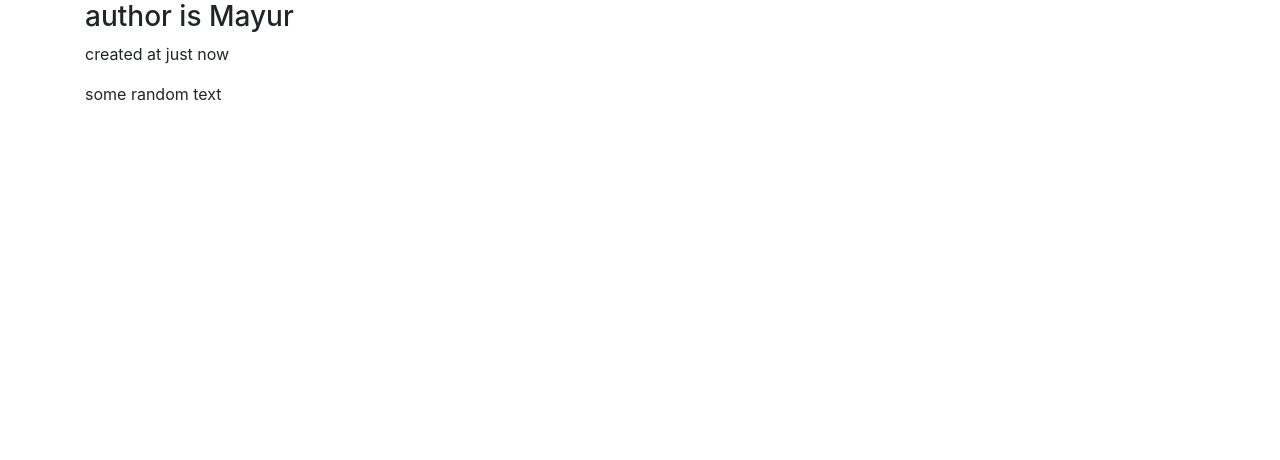
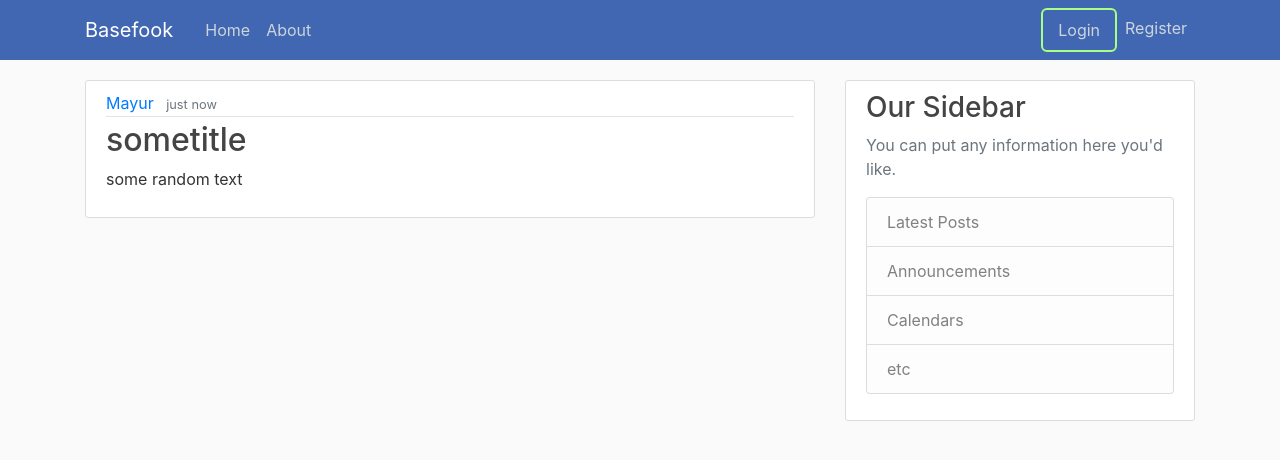
Before and after one commit to mayursamnani36/bacefook, a Django app: page / in a window 1280 px wide. Shown: the top 460 px of the page. Run offline with Django 3.2, Linux system fonts and the light colour scheme; some libraries are stand-ins or nearby versions.

Commit message:
designed layout

```diff
--- /dev/null
+++ b/blog/static/blog/main.css
@@ -0,0 +1,91 @@
+body {
+  background: #fafafa;
+  color: #333333;
+  margin-top: 5rem;
+}
+
+h1, h2, h3, h4, h5, h6 {
+  color: #444444;
+}
+
+ul {
+  margin: 0;
+}
+
+.bg-steel {
+  background-color: #5f788a;
+}
+
+.site-header .navbar-nav .nav-link {
+  color: #cbd5db;
+}
+
+.site-header .navbar-nav .nav-link:hover {
+  color: #ffffff;
+}
+
+.site-header .navbar-nav .nav-link.active {
+  font-weight: 500;
+}
+
+.content-section {
+  background: #ffffff;
+  padding: 10px 20px;
+  border: 1px solid #dddddd;
+  border-radius: 3px;
+  margin-bottom: 20px;
+}
+
+.article-title {
+  color: #444444;
+}
+
+a.article-title:hover {
+  color: #428bca;
+  text-decoration: none;
+}
+
+.article-content {
+  white-space: pre-line;
+}
+
+.article-img {
+  height: 65px;
+  width: 65px;
+  margin-right: 16px;
+}
+
+.article-metadata {
+  padding-bottom: 1px;
+  margin-bottom: 4px;
+  border-bottom: 1px solid #e3e3e3
+}
+
+.article-metadata a:hover {
+  color: #333;
+  text-decoration: none;
+}
+
+.article-svg {
+  width: 25px;
+  height: 25px;
+  vertical-align: middle;
+}
+
+.account-img {
+  height: 125px;
+  width: 125px;
+  margin-right: 20px;
+  margin-bottom: 16px;
+}
+
+.account-heading {
+  font-size: 2.5rem;
+}
+
+#login{
+  padding-right: 15px;
+  padding-left: 15px;
+  border: solid 2px #a7ff83;
+  border-radius: 6px  ;
+}
--- a/blog/templates/blog/base.html
+++ b/blog/templates/blog/base.html
@@ -1,3 +1,4 @@
+{% load static %}
 <!DOCTYPE html>
 <html lang="en">
 <head>
@@ -7,10 +8,50 @@
 
     <!-- Bootstrap CSS -->
     <link rel="stylesheet" href="https://stackpath.bootstrapcdn.com/bootstrap/4.4.1/css/bootstrap.min.css" integrity="sha384-Vkoo8x4CGsO3+Hhxv8T/Q5PaXtkKtu6ug5TOeNV6gBiFeWPGFN9MuhOf23Q9Ifjh" crossorigin="anonymous">
-
+    <link rel="stylesheet" href="{% static "blog/main.css" %}">
 </head>
 <body>
-    <div class="container">{% block content %}{% endblock content %}</div>
+    <header class="site-header">
+      <nav class="navbar navbar-expand-md navbar-dark fixed-top" style="background-color: #4267b2">
+        <div class="container">
+          <a class="navbar-brand mr-4" href="{% url 'blog-home' %}">Basefook</a>
+          <button class="navbar-toggler" type="button" data-toggle="collapse" data-target="#navbarToggle" aria-controls="navbarToggle" aria-expanded="false" aria-label="Toggle navigation">
+          <span class="navbar-toggler-icon"></span>
+          </button>
+          <div class="collapse navbar-collapse" id="navbarToggle">
+            <div class="navbar-nav mr-auto">
+              <a class="nav-item nav-link" href="{% url 'blog-home' %}">Home</a>
+              <a class="nav-item nav-link" href="{% url 'blog-about' %}">About</a>
+            </div>
+            <!-- Navbar Right Side -->
+            <div class="navbar-nav">
+              <a class="nav-item nav-link" id="login" href="#">Login</a>
+              <a class="nav-item nav-link" href="#">Register</a>
+            </div>
+          </div>
+        </div>
+      </nav>
+</header>
+    <main role="main" class="container">
+      <div class="row">
+        <div class="col-md-8">
+          {% block content %}{% endblock %}
+        </div>
+        <div class="col-md-4">
+          <div class="content-section">
+            <h3>Our Sidebar</h3>
+            <p class='text-muted'>You can put any information here you'd like.
+              <ul class="list-group">
+                <li class="list-group-item list-group-item-light">Latest Posts</li>
+                <li class="list-group-item list-group-item-light">Announcements</li>
+                <li class="list-group-item list-group-item-light">Calendars</li>
+                <li class="list-group-item list-group-item-light">etc</li>
+              </ul>
+            </p>
+          </div>
+        </div>
+      </div>
+</main>
     <!-- Optional JavaScript -->
     <!-- jQuery first, then Popper.js, then Bootstrap JS -->
     <script src="https://code.jquery.com/jquery-3.4.1.slim.min.js" integrity="sha384-J6qa4849blE2+poT4WnyKhv5vZF5SrPo0iEjwBvKU7imGFAV0wwj1yYfoRSJoZ+n" crossorigin="anonymous"></script>
--- a/blog/templates/blog/home.html
+++ b/blog/templates/blog/home.html
@@ -3,9 +3,16 @@
 <body>
     {% block content %}
         {% for post in posts %}
-            <h3>author is {{ post.author }}</h3>
-            <p>created at {{ post.created_at }}</p>
-            <p>{{ post.content }}</p>
+            <article class="media content-section">
+              <div class="media-body">
+                <div class="article-metadata">
+                  <a class="mr-2" href="#">{{ post.author }}</a>
+                  <small class="text-muted">{{ post.date_posted }}</small>
+                </div>
+                <h2><a class="article-title" href="#">{{ post.title }}</a></h2>
+                <p class="article-content">{{ post.content }}</p>
+              </div>
+            </article>
         {% endfor %}
     {% endblock content %}
 </body>
--- a/blog/urls.py
+++ b/blog/urls.py
@@ -3,6 +3,6 @@ from . import views
 
 
 urlpatterns = [
-    path('', views.home, name='blog_home'),
-    path('about/', views.about, name='blog_about'),
+    path('', views.home, name='blog-home'),
+    path('about/', views.about, name='blog-about'),
 ]
--- a/blog/views.py
+++ b/blog/views.py
@@ -4,8 +4,9 @@ from django.http import HttpResponse
 posts = [
     {
         'author': 'Mayur',
+        'title': 'sometitle',
         'content': 'some random text',
-        'created_at': 'just now',
+        'date_posted': 'just now',
 
     }
 ]
```
